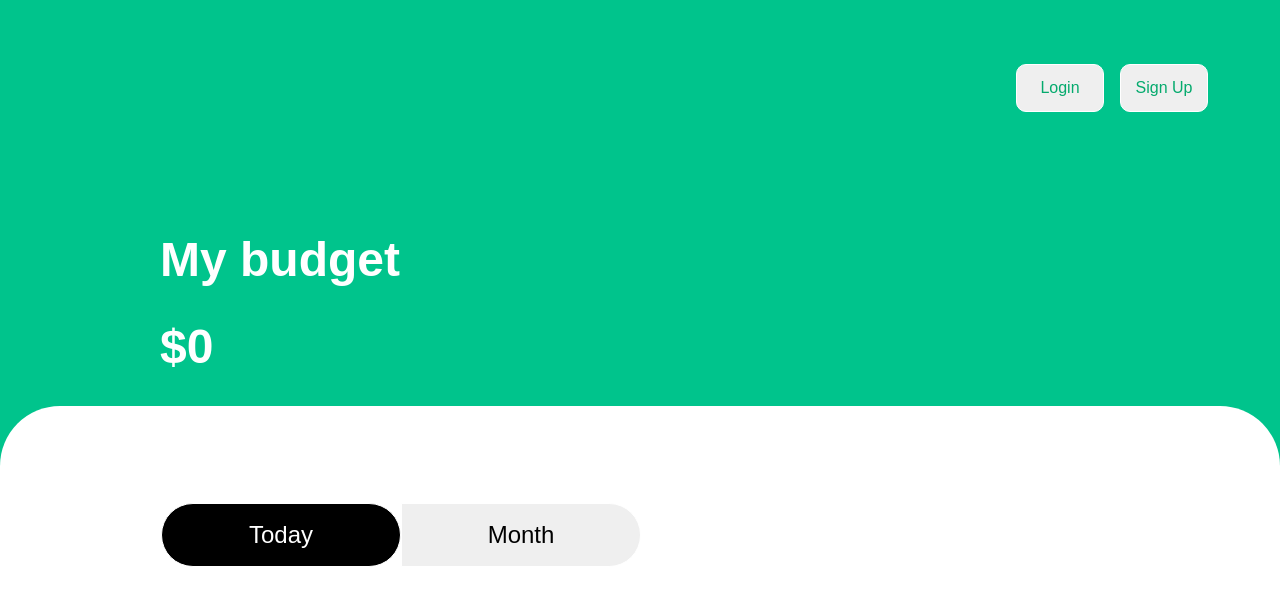
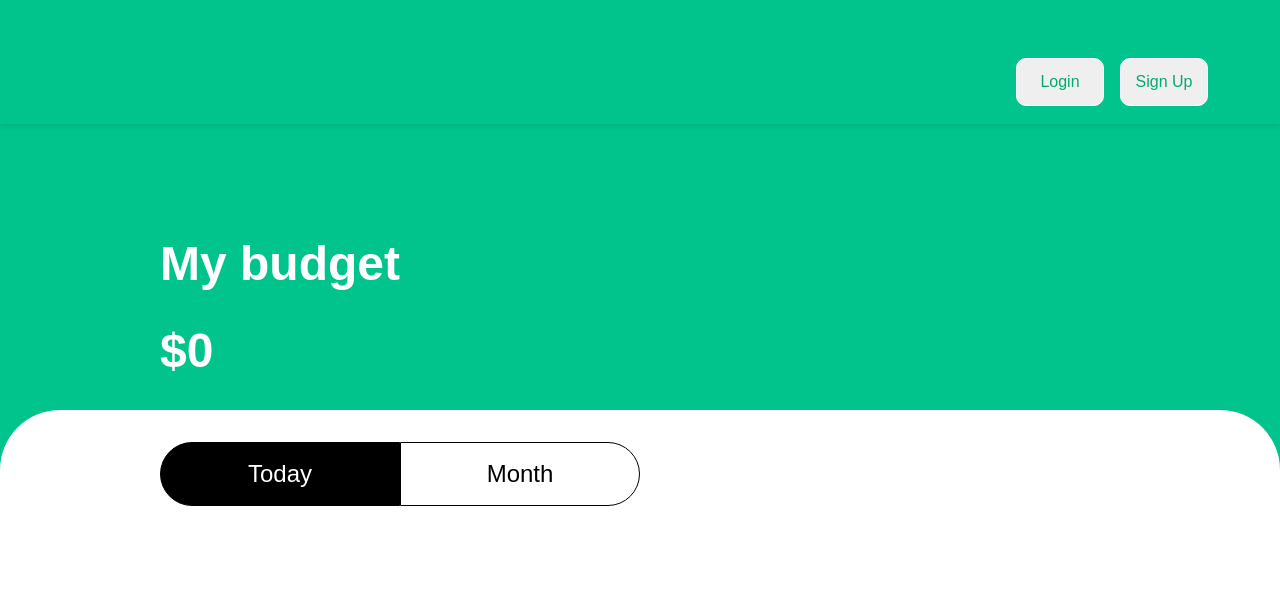
Before and after one commit to PrimeSlade/Expense-Tracker-React-, a React (Vite) app: page / in a window 1280 px wide. Shown: the top 604 px of the page. Built offline with nearby package versions, Linux system fonts and the light colour scheme.

Commit message:
feat(NavBar): Implement sticky navbar and add some designs

```diff
--- a/src/Body.css
+++ b/src/Body.css
@@ -1,46 +1,48 @@
-body{
+body {
     margin: 0;
 }
 
-.main-container-body{
+.main-container-body {
     padding: 0;
     background-color: white;
     border-radius: 60px 60px 0 0;
     height: 1000px;
-
 }
 
-
-.btn-container{
-   display: flex;
-   justify-content:flex-start;
-   margin-left: 10rem;
-   border-radius: 100px;
-   border: 1px solid transparent;
-   padding-top: 6rem;
-
+.btn-container {
+    display: flex;
+    justify-content: flex-start;
+    margin-left: 10rem;
+    padding-top: 2rem;
 }
 
-
-
-.btn-{
-    border: 1px solid white;
+.btn-Today,
+.btn-Month {
+    border: 1px solid black;
     font-size: 1.5rem;
+    padding: 10px 20px;
+    cursor: pointer;
+    transition: background-color 0.3s, color 0.3s;
 }
 
-.btn-Today{
-    border-radius: 100px;
+.btn-Today {
+    border-radius: 100px 0 0 100px;
     background-color: black;
     color: white;
 }
 
-.btn-Today:hover{
-    border-radius: 100px;
+.btn-Today:hover {
     background-color: white;
     color: black;
-
 }
 
-.btn-Month{
+.btn-Month {
     border-radius: 0 100px 100px 0;
+    background-color: white;
+    color: black;
 }
+
+.btn-Month:hover {
+    background-color: black;
+    color: white;
+}
--- a/src/NavBar.css
+++ b/src/NavBar.css
@@ -1,11 +1,17 @@
 .main-container{
-    max-width: 90%;
-    margin: 0 auto;
+    position: sticky; /* Makes the container sticky */
+    top: 0; /* Stick to the top of the viewport */
+    z-index: 1000; /* Ensures it stays above other content */
+    width: 100%; /* Ensure it spans the full width */
+    padding: 10px 0; /* Add padding for better spacing */
+    box-shadow: 0 2px 5px rgba(0, 0, 0, 0.1);
+    background-color: #00C48C;
 }
 
 .container-acc{
     display: flex;
     justify-content: end;
+    max-width: 95%;
 }
 
 .btn{
@@ -16,7 +22,7 @@
    border-radius: 10px;
    border: 1px solid white;
    color:#04AA6D;
-   margin-top: 4rem;
+   margin-top: 3rem;
 }
 
 
@@ -43,6 +49,7 @@ h1{
 
 .welcome-text{
     color: white;
+    margin-top: 4rem;
 }
 
 .btn-log-out{
@@ -53,10 +60,12 @@ h1{
     border-radius: 10px;
     border: 1px solid white;
     color:#04AA6D;
-    margin-top: 8px;
+    margin-top: 3rem;
+
 }
 
 .btn-log-out:hover{
     background-color:lightblue;
     color: #04AA6D;
+
 }
```
